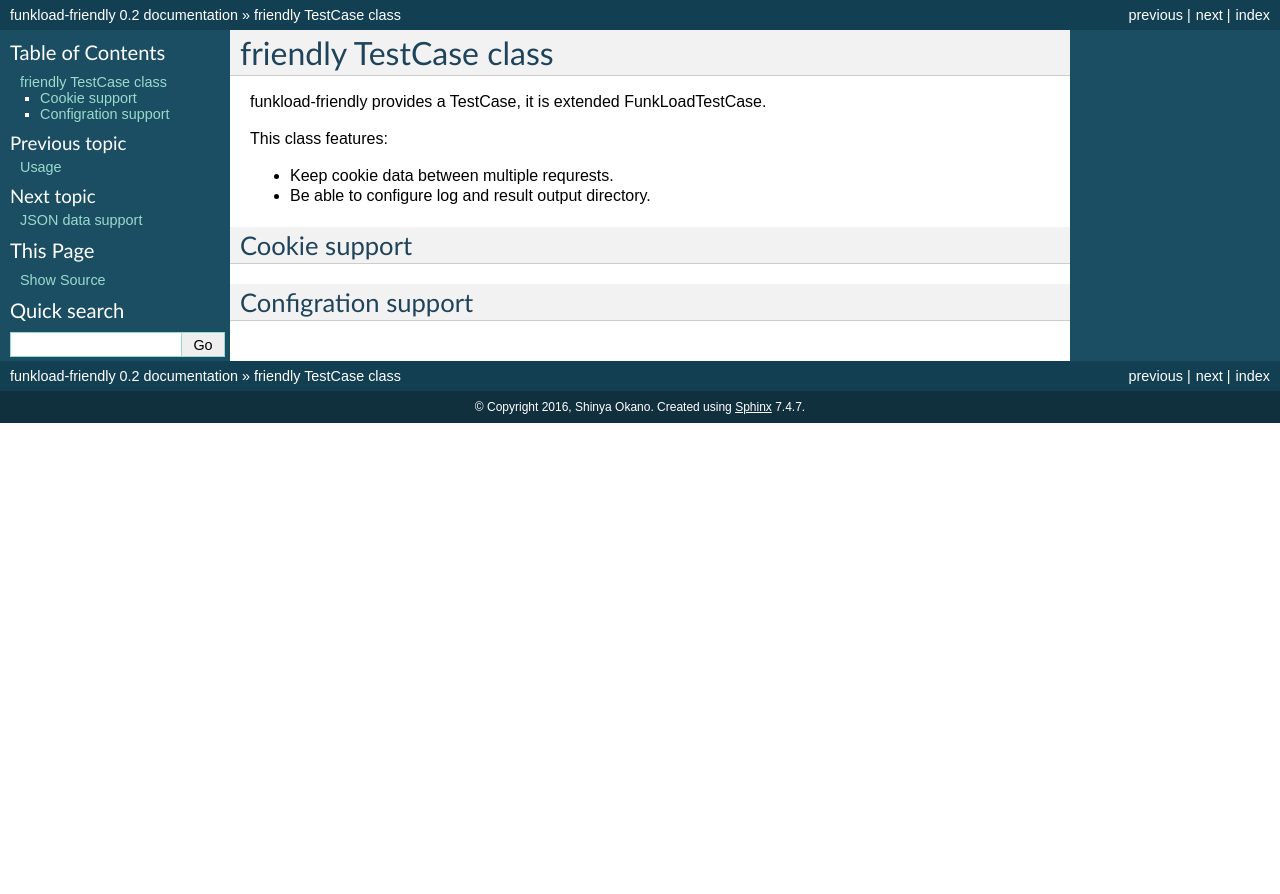
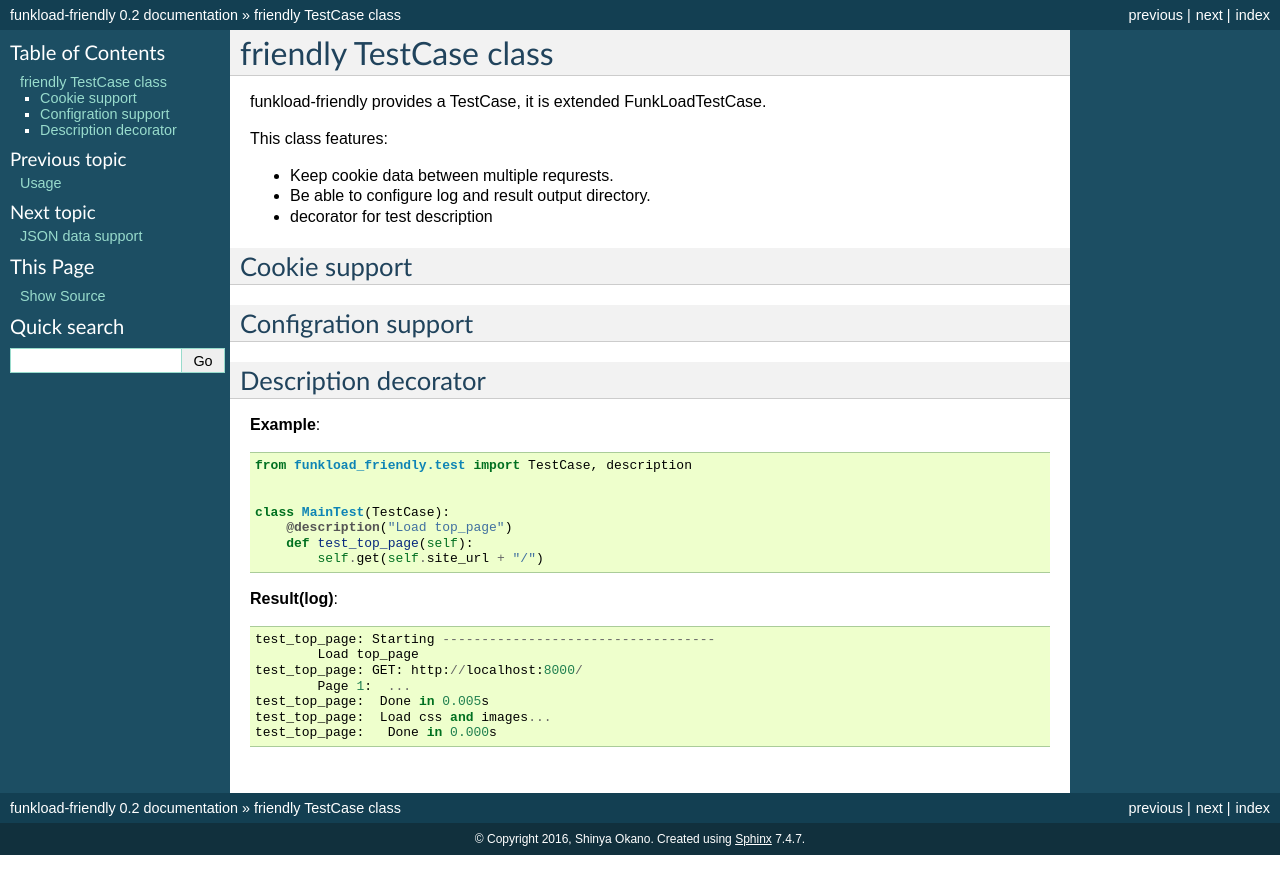
Before and after one commit to tokibito/funkload-friendly, a Sphinx documentation site: the page built from docs/source/testcase_class.rst, in a window 1280 px wide. Shown: the top 894 px of the page. Built offline with Sphinx 7.4.7, drawn with Linux system fonts in a browser that asks for light colours.

Commit message:
update document

```diff
--- a/docs/source/testcase_class.rst
+++ b/docs/source/testcase_class.rst
@@ -8,9 +8,35 @@ This class features:
 
 - Keep cookie data between multiple requrests.
 - Be able to configure log and result output directory.
+- decorator for test description
 
 Cookie support
 ==============
 
 Configration support
 ====================
+
+Description decorator
+=====================
+
+**Example**:
+
+.. code-block:: python
+
+   from funkload_friendly.test import TestCase, description
+
+
+   class MainTest(TestCase):
+       @description("Load top_page")
+       def test_top_page(self):
+           self.get(self.site_url + "/")
+
+**Result(log)**::
+
+   test_top_page: Starting -----------------------------------
+           Load top_page
+   test_top_page: GET: http://localhost:8000/
+           Page 1:  ...
+   test_top_page:  Done in 0.005s
+   test_top_page:  Load css and images...
+   test_top_page:   Done in 0.000s
```
Also changed, not shown: docs/source/json_support.rst (+8 -0 lines).
